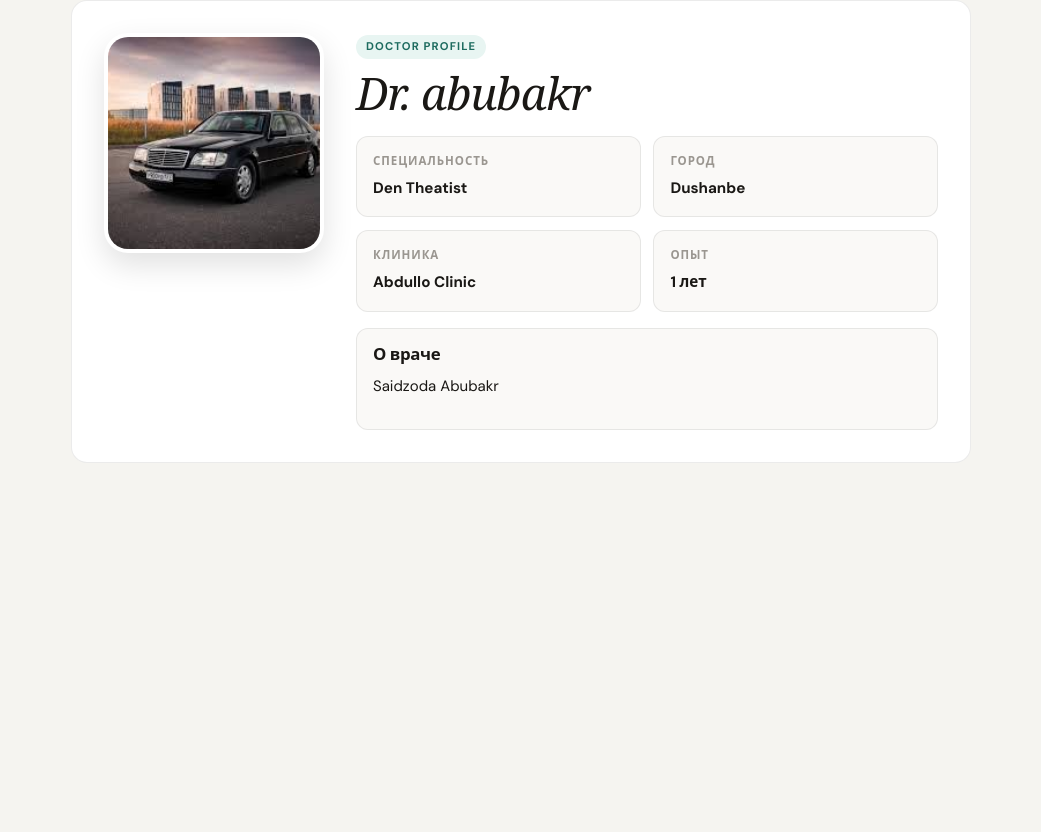
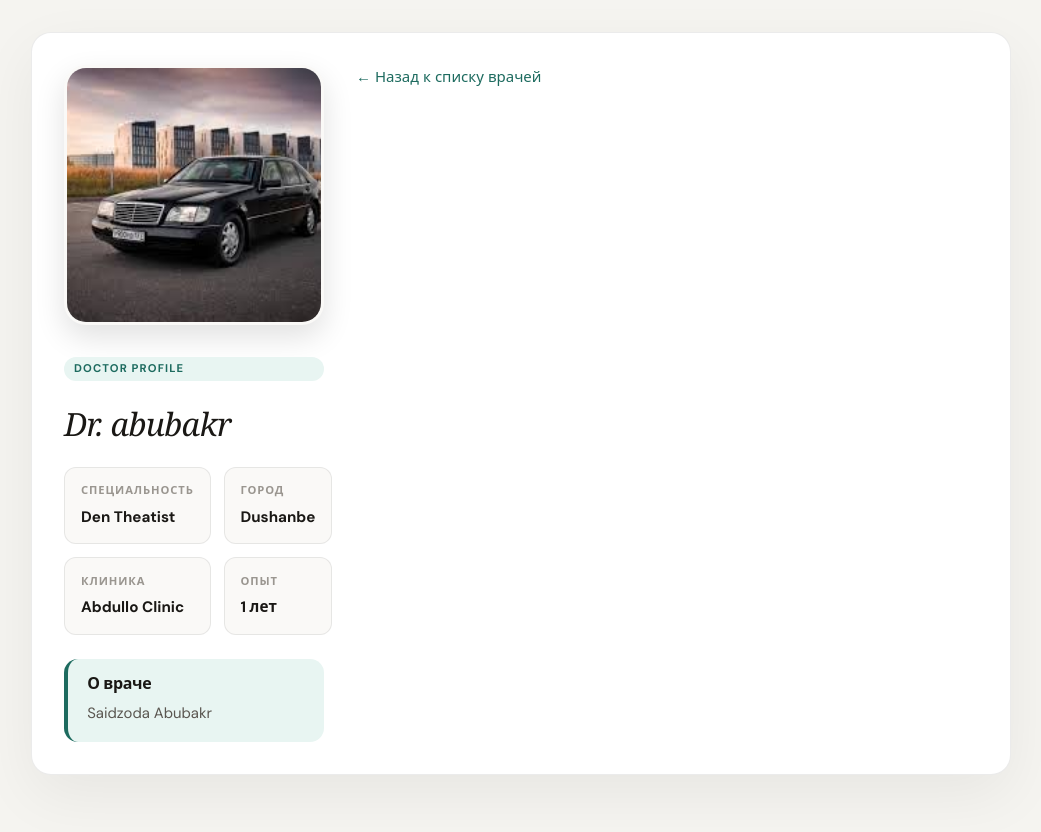
Before and after one commit to abubakr3012/Medichine, a Django app: page /doctors/detail/1 in a window 1280 px wide. Shown: the whole page, without its empty margins (119-1160 px from the left). Before the commit the page ends 462 px from the top, so only its background shows below. Run offline with Django 5.2, Linux system fonts and the light colour scheme; a user stored in the database is signed in; data comes from the database, SQL or seed files in the repository; some web fonts are replaced.

Commit message:
update style

```diff
--- a/static/css/style.css
+++ b/static/css/style.css
@@ -1277,26 +1277,29 @@ hr {
 }
 
 
-
-/* ─── DOCTOR PROFILE PAGE ─── */
+/* ─── DOCTOR DETAIL (UPGRADED UI) ─── */
 
 .doctor-profile {
-    max-width: 900px;
-    margin: 0 auto;
+    max-width: 980px;
+    margin: 2rem auto;
     padding: 2rem;
     display: grid;
-    grid-template-columns: 220px 1fr;
+    grid-template-columns: 260px 1fr;
     gap: 2rem;
-    animation: cardIn 0.4s var(--ease-out);
+    border-radius: 20px;
+    background: var(--surface);
+    border: 1px solid var(--line);
+    box-shadow: 0 20px 60px rgba(0,0,0,0.06);
+    animation: fadeUp 0.5s var(--ease-out);
 }
 
 .doctor-profile img {
-    width: 220px;
-    height: 220px;
+    width: 260px;
+    height: 260px;
     object-fit: cover;
-    border-radius: 24px;
+    border-radius: 22px;
+    border: 3px solid var(--surface-2);
     background: var(--primary-light);
-    border: 4px solid var(--surface);
     box-shadow: 0 12px 30px rgba(0,0,0,0.12);
     transition: transform var(--t) var(--ease-spring);
 }
@@ -1305,73 +1308,125 @@ hr {
     transform: scale(1.03);
 }
 
+/* CONTENT */
 .doctor-profile-content {
-    min-width: 0;
+    display: flex;
+    flex-direction: column;
+    gap: 1rem;
 }
 
-.doctor-profile h1 {
-    margin-bottom: 1rem;
+/* TITLE */
+.doctor-profile-content h1 {
+    margin: 0;
+    font-size: 2rem;
+    font-family: var(--serif);
+    font-style: italic;
 }
 
+/* INFO GRID */
 .doctor-profile-info {
     display: grid;
-    grid-template-columns: repeat(2,1fr);
+    grid-template-columns: repeat(2, 1fr);
     gap: 0.8rem;
-    margin-bottom: 1rem;
+    margin-top: 0.5rem;
 }
 
 .doctor-profile-info div {
-    padding: 1rem;
+    padding: 0.9rem 1rem;
+    border-radius: 12px;
     background: var(--surface-2);
     border: 1px solid var(--line);
-    border-radius: 12px;
+    transition: transform var(--t), background var(--t);
+}
+
+.doctor-profile-info div:hover {
+    transform: translateY(-2px);
+    background: var(--surface-3);
 }
 
 .doctor-profile-info span {
     display: block;
+    font-size: 0.7rem;
+    font-weight: 700;
+    letter-spacing: 0.08em;
+    text-transform: uppercase;
+    color: var(--text-3);
     margin-bottom: 0.3rem;
-    color: var(--text-3);
-    font-size: 0.72rem;
-    text-transform: uppercase;
-    letter-spacing: .08em;
-    font-weight: 700;
 }
 
 .doctor-profile-info strong {
-    font-size: .95rem;
+    font-size: 0.95rem;
+    color: var(--text);
 }
 
+/* BIO */
 .doctor-bio {
-    padding: 1rem;
-    background: var(--surface-2);
-    border: 1px solid var(--line);
-    border-radius: 12px;
-    margin-top: 1rem;
+    margin-top: 0.5rem;
+    padding: 1rem 1.2rem;
+    border-radius: 14px;
+    background: var(--primary-light);
+    border-left: 4px solid var(--primary);
+    color: var(--text);
 }
 
+.doctor-bio h3 {
+    margin: 0 0 0.5rem;
+    font-size: 1rem;
+}
+
+.doctor-bio p {
+    margin: 0;
+    color: var(--text-2);
+    font-size: 0.93rem;
+}
+
+/* BUTTONS */
 .owner-actions {
     display: flex;
+    gap: 0.8rem;
+    margin-top: 1rem;
     flex-wrap: wrap;
-    gap: .8rem;
-    margin-top: 1.5rem;
 }
 
-.owner-actions .danger {
+.owner-actions .button {
+    padding: 0.6rem 1rem;
+}
+
+.owner-actions .danger-button {
     background: var(--accent);
 }
 
-.owner-actions .danger:hover {
+.owner-actions .danger-button:hover {
     background: #b54528;
 }
 
+/* LINK BACK */
+.doctor-back {
+    display: inline-flex;
+    align-items: center;
+    gap: 6px;
+    margin-bottom: 1rem;
+    font-weight: 600;
+    color: var(--primary);
+    text-decoration: none;
+}
+
+.doctor-back:hover {
+    text-decoration: underline;
+}
+
+/* RESPONSIVE */
 @media (max-width: 768px) {
     .doctor-profile {
         grid-template-columns: 1fr;
         text-align: center;
+        padding: 1.5rem;
     }
 
     .doctor-profile img {
         margin: 0 auto;
+        width: 200px;
+        height: 200px;
     }
 
     .doctor-profile-info {
--- a/templates/doctors/doctorprofile_detail.html
+++ b/templates/doctors/doctorprofile_detail.html
@@ -16,6 +16,7 @@
     {% else %}
         <img src="/media/user.png" alt="Default photo">
     {% endif %}
+    <a href="{% url 'doctors_list' %}">← Назад к списку врачей</a>
 
     <div class="doctor-profile-content">
 
```
Also changed, not shown: doctors/urls.py (line endings or trailing spaces).
